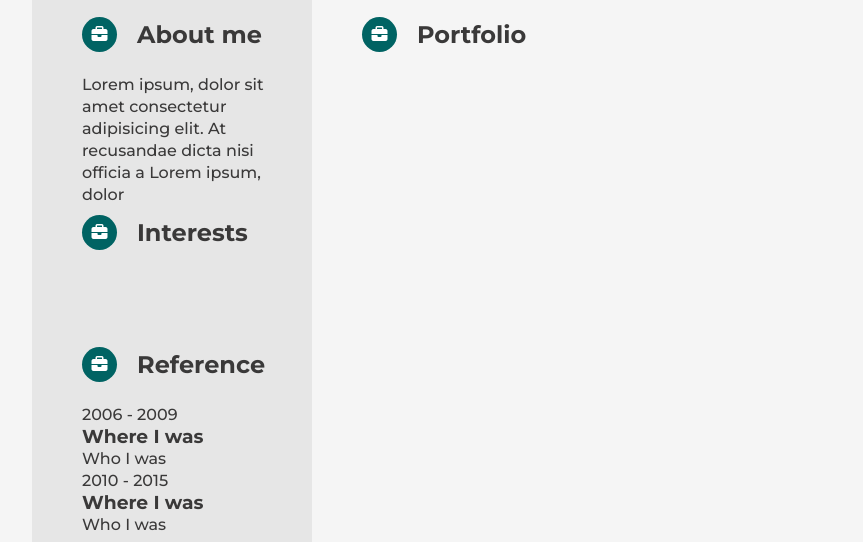
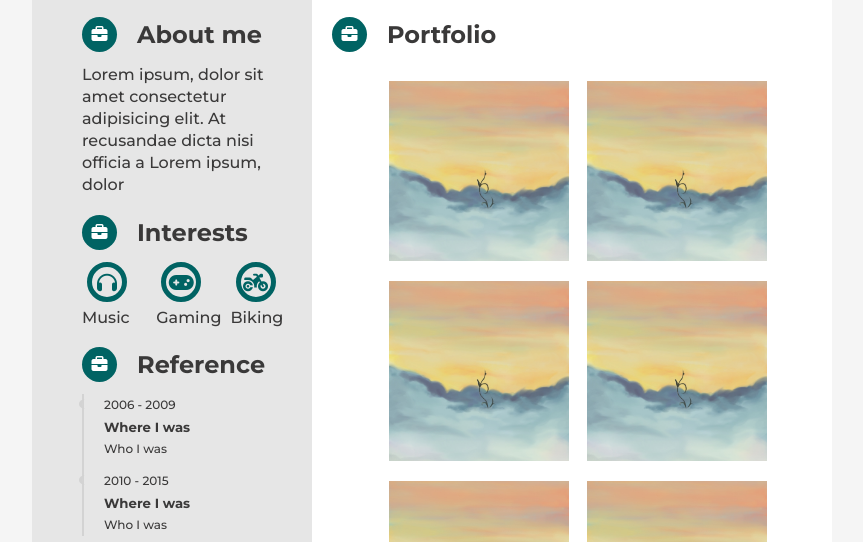
Before and after one commit to BetaBart/css-recipes, a plain HTML site: page index.html in a window 1280 px wide. Shown: the part 253-795 px from the top of the page, without its empty margins (208-1071 px from the left). Drawn offline with Linux system fonts and the light colour scheme.

Commit message:
dics: update cv aside part and reference

```diff
--- a/css/style.css
+++ b/css/style.css
@@ -11,12 +11,8 @@ h1{
 
 }
 
-h2{
-
-}
-
 body{
-    background: rgb(245, 245, 245);
+    background: whitesmoke;
     color: rgb(58, 57, 57);
     line-height: 22px;
     width: 800px;
@@ -44,13 +40,15 @@ aside{
     width: 65%;
     height: 700px;
     float: left;
-    padding: 20px 10px 20px 50px;
+    padding: 20px 10px 20px 20px;
+    background: white;
 }
 
 footer{
     clear: both;
     height: 50px;
     background: #006363;
+    color: white;
 }
 .photo{
     width: 20%;
@@ -128,3 +126,68 @@ h2{
     bottom: 28px;
     margin-left: 15px;
 }
+
+figure{
+    width: 33%;
+    float: left;
+}
+
+figcaption{
+    margin-top: 5px;
+    text-align: inherit;
+}
+
+.icon_inter{
+    width: 40px;
+    height: 40px;
+    background:rgb(230, 230, 230);
+    color: #006363;
+    border: 5px solid #006363;
+    border-radius: 50%;
+    text-align: center;
+    padding-top: 5px;
+    font-size: 20px;
+    margin-left: 5px;
+}
+
+
+.profile_data{
+    position: relative;
+    bottom: 10px;
+}
+
+.bulletpoint p{
+    font-size: 12px;
+}
+
+.bulletpoint li{
+    margin: 10px auto;
+    position: relative;
+}
+
+.bulletpoint li:before{
+   content : "";
+   position: absolute;
+   top:5px;
+   left: -25px;
+   height: 10px;
+   width: 10px;
+   border-left: 3px solid lightgray;
+   border-radius: 50%;
+}
+
+.bulletpoint{
+    border-left: 2px solid lightgray;
+    padding-left: 20px;
+    position: relative;
+    bottom: 10px;
+}
+
+.portfolio img{
+    height: 180px;
+    margin: 7px;
+}
+
+.portfolio{
+    margin-left: 50px;
+}
--- a/index.html
+++ b/index.html
@@ -49,7 +49,7 @@
                     <div class="icon_circle"><i class="fas fa-briefcase"></i></div>
                     <h2>About me</h2>
                 </section>
-                <section class="profil_data">
+                <section class="profile_data">
                     <p>Lorem ipsum, dolor sit amet consectetur adipisicing elit. At recusandae dicta nisi officia a
                         Lorem ipsum, dolor</p>
                 </section>
@@ -59,26 +59,36 @@
                     <div class="icon_circle"><i class="fas fa-briefcase"></i></div>
                     <h2>Interests</h2>
                 </section>
-                <section class="profil_data"></section>
-                <figure></figure>
-                <figure></figure>
-                <figure></figure>
+                <section class="profile_data">
+                    <figure>
+                        <div class="icon_inter"><i class="fas fa-headphones"></i></div>
+                        <figcaption> Music</figcaption>
+                    </figure>
+                    <figure>
+                        <div class="icon_inter"><i class="fas fa-gamepad"></i></div>
+                        <figcaption>Gaming</figcaption>
+                    </figure>
+                    <figure>
+                        <div class="icon_inter"><i class="fas fa-motorcycle"></i></div>
+                        <figcaption>Biking</figcaption>
+                    </figure>
+                </section>
             </section>
             <section class="reference">
                 <section class="headings">
                     <div class="icon_circle"><i class="fas fa-briefcase"></i></div>
                     <h2>Reference</h2>
                 </section>
-                <section class="profil_data">
-                    <ul class="bullpoint">
+                <section class="profile_data">
+                    <ul class="bulletpoint">
                         <li>
-                            <span class="years">2006 - 2009</span>
-                            <h3>Where I was</h3>
+                            <p class="years">2006 - 2009</p>
+                            <h5>Where I was</h5>
                             <p>Who I was</p>
                         </li>
                         <li>
-                            <span class="years">2010 - 2015</span>
-                            <h3>Where I was</h3>
+                            <p class="years">2010 - 2015</p>
+                            <h5>Where I was</h5>
                             <p>Who I was</p>
                         </li>
                     </ul>
@@ -90,11 +100,11 @@
                     <div class="icon_circle"><i class="fas fa-briefcase"></i></div>
                     <h2>Awwards</h2>
                 </section>
-                <section class="profil_data"></section>
-                <div class="data_profile">
-                    <h5>Lorem ipsum dolor</h5>
-                    <h5>Lorem ipsum dolor</h5>
-                    <h5>Lorem ipsum dolor</h5>
+                <section class="profile_data"></section>
+                <div class="awwards_data">
+                    <h5>Lorem ipsum 2019</h5>
+                    <h5>Lorem ipsum 2017</h5>
+                    <h5>Lorem ipsum 2008</h5>
                 </div>
             </section>
         </main>
@@ -103,15 +113,13 @@
                 <div class="icon_circle"><i class="fas fa-briefcase"></i></div>
                 <h2>Portfolio</h2>
             </section>
-            <section class="profil_data"></section>
-            <img src="" alt="">
-            <img src="" alt="">
-            <img src="" alt="">
-            <img src="" alt="">
-            <img src="" alt="">
-            <img src="" alt="">
-            <img src="" alt="">
-            <img src="" alt="">
+            <section class="portfolio">
+                <img src="img/magic_bean.jpg" alt="pic">
+                <img src="img/magic_bean.jpg" alt="pic">
+                <img src="img/magic_bean.jpg" alt="pic">
+                <img src="img/magic_bean.jpg" alt="pic">
+                <img src="img/magic_bean.jpg" alt="pic">
+                <img src="img/magic_bean.jpg" alt="pic">
         </aside>
     </section>
 
```
Also changed, not shown: img/magic_bean.jpg (added).
